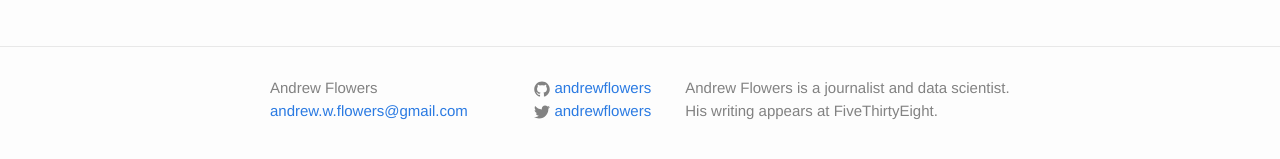
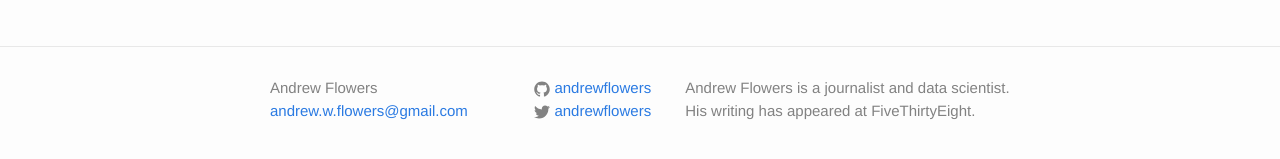
Before and after one commit to andrewflowers/andrewflowers.github.io, a Jekyll site: the page built from index.md, in a window 1280 px wide. Shown: the part 630-789 px from the top of the page. Built offline with Jekyll 4.4.1, drawn with Linux system fonts in a browser that asks for light colours.

Commit message:
update bio

```diff
--- a/_config.yml
+++ b/_config.yml
@@ -8,7 +8,7 @@
 # Site settings
 title: Andrew Flowers
 email: andrew.w.flowers@gmail.com
-description: Andrew Flowers is a journalist and data scientist. His writing appears at FiveThirtyEight.
+description: Andrew Flowers is a journalist and data scientist. His writing has appeared at FiveThirtyEight.
 # this means to ignore newlines until "baseurl:"
 
 baseurl: "" # the subpath of your site, e.g. /blog
```
Also changed, not shown: _includes/home.md (+1 -1 lines).
